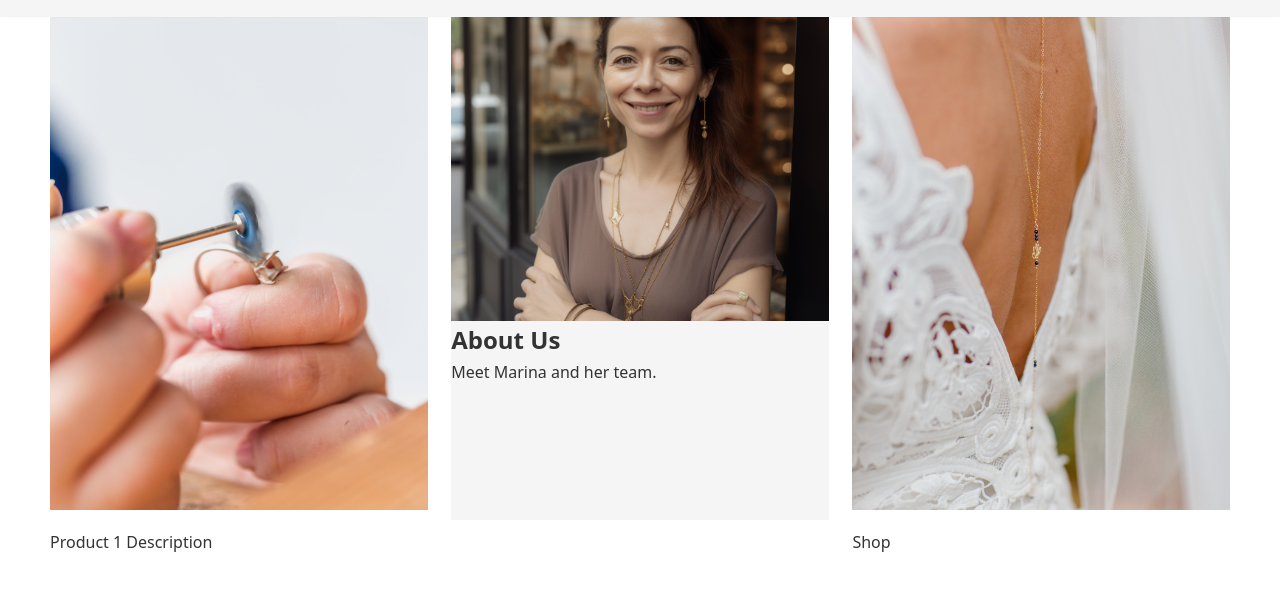
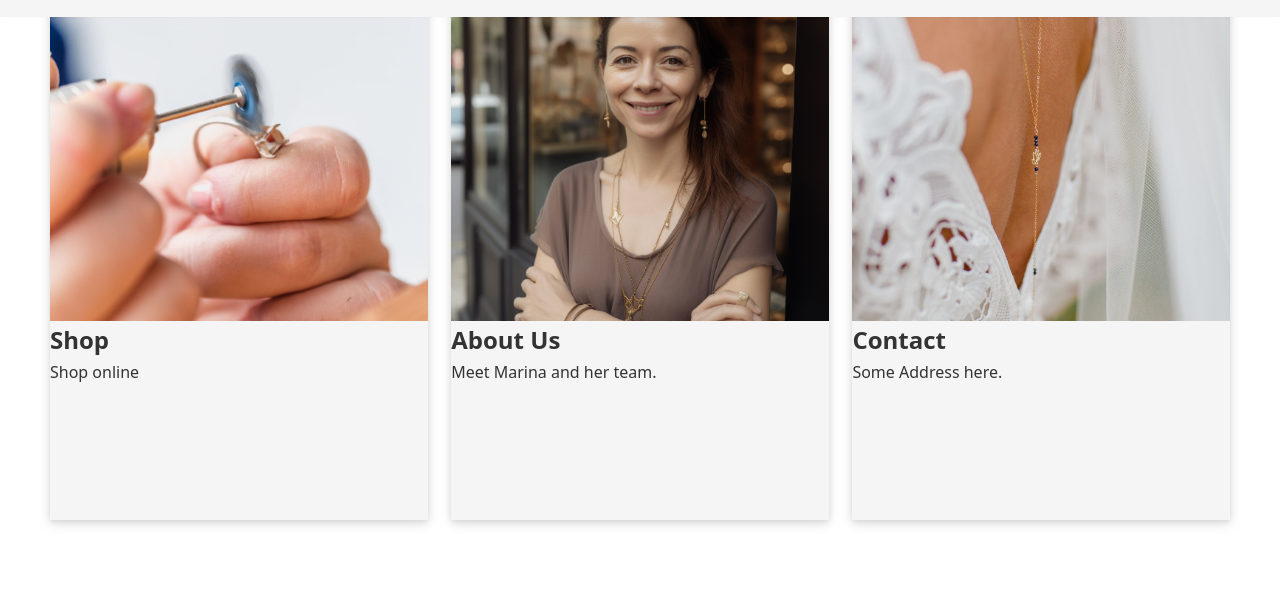
Before and after one commit to Sunkio/mangata-and-gallo, a plain HTML site: page index.html in a window 1280 px wide. Shown: the part 783-1374 px from the top of the page. Drawn offline with Linux system fonts and the light colour scheme.

Commit message:
add resized images for cards

```diff
--- a/index.html
+++ b/index.html
@@ -33,7 +33,7 @@
             <ul>
                 <li><a href="index.html">Home</a></li>
                 <li><a href="#shop-card">Shop</a></li>
-                <li><a href="#about-us">About Us</a></li>
+                <li><a href="#about-card">About Us</a></li>
                 <li><a href="#contact-card">Contact</a></li>
             </ul>
         </nav>
@@ -45,22 +45,29 @@
             </a>
         </section>
         <section class="featured-products">
-            <article class="card">
-                <img src="assets/jewler-polishing-ring.jpg" alt="Close-up of a jewler polishing a ring">
-                <p>Product 1 Description</p>
+            <article id="shop-card" class="card">
+                <img src="assets/ring-square.jpg" alt="Close-up of a jewler polishing a ring">
+                    <div id="" class="card-lower-part">
+                        <h2>Shop</h2>
+                        <p>Shop online</p>
+                    </div>
             </article>
             <article id ="about-card" class="card">
                 <div>
                     <img src="assets/portrait-of-shop-owner-marina-ai-generated.png" alt="Portrait of shop owner Marina">
-                    <div id="about-us" class="about-below">
+                    <div id="about-us" class="card-lower-part">
                         <h2>About Us</h2>
                         <p>Meet Marina and her team.</p>
                     </div>
                 </div>
             </article>
-            <article id="shop-card" class="card">
-                <img src="assets/golden-chain-for-bride.jpg" alt="Wedding rings">
-                <p>Shop</p>
+            <article id="contact-card" class="card">
+                <img src="assets/back-necklace_square.jpg" alt="Wedding rings">
+                <div id="" class="card-lower-part">
+                    <h2>Contact</h2>
+                    <p>Some Address here.</p>
+                </div>
+
             </article>
         </section>
     </main>
--- a/style.css
+++ b/style.css
@@ -90,10 +90,6 @@ main {
     height: auto;
 }
 
-.card:target {
-  border: 2px solid #DCB76C;
-  box-shadow: 0 2px 6px rgba(0, 0, 0, 0.1), 0 4px 12px rgba(0, 0, 0, 0.1);
-}
 
 .featured-products {
     display: flex;
@@ -103,6 +99,13 @@ main {
 
 .card {
     flex: 1 0 30%;
+      box-shadow: 0 2px 6px rgba(0, 0, 0, 0.1), 0 4px 12px rgba(0, 0, 0, 0.1);
+
+}
+
+.card:target {
+    border: 2px solid #DCB76C;
+    box-shadow: 0 2px 6px rgba(0, 0, 0, 0.1), 0 4px 12px rgba(0, 0, 0, 0.1);
 }
 
 .card img {
@@ -112,7 +115,7 @@ main {
     margin-bottom: 20px;
 }
 
-.about-below {
+.card-lower-part {
     background-color: #f5f5f5;
     margin-top: -20px;
     padding-bottom: 135px;
```
Also changed, not shown: assets/back-necklace_square.jpg (added), assets/ring-square.jpg (added).
